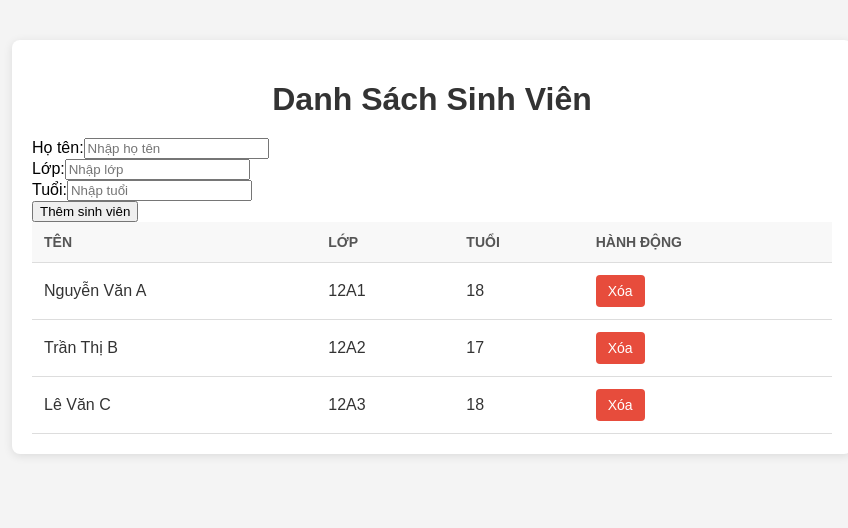
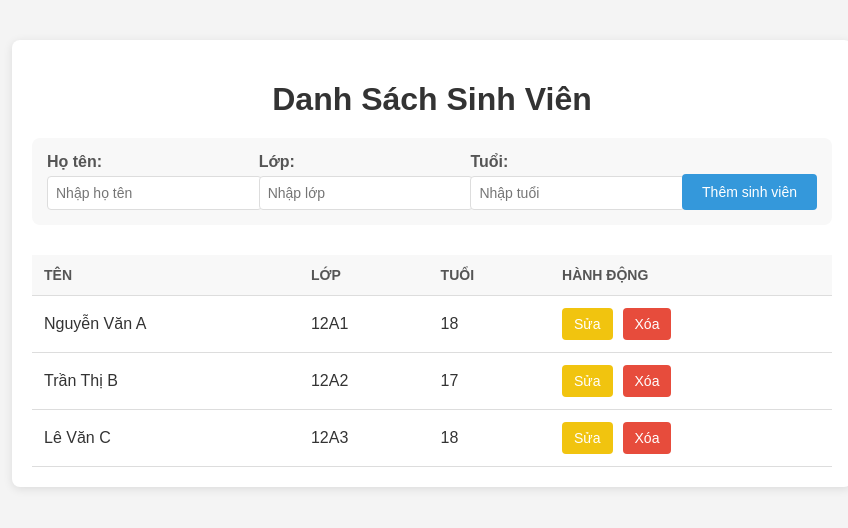
Before and after one commit to GiaBao-22682891/KTAI_ToPhanGiaBao_22682891, a React (Vite) app in the folder bao22682891/: page / in a window 1280 px wide. Shown: the top 528 px of the page, without its empty margins (208-1056 px from the left). Built offline with nearby package versions, Linux system fonts and the light colour scheme.

Commit message:
cap nhat thong tin + Minh chung

```diff
--- a/bao22682891/src/CSS/Student.css
+++ b/bao22682891/src/CSS/Student.css
@@ -19,6 +19,75 @@ h1 {
     color: #333;
     margin-bottom: 20px;
 }
+
+
+/* Form styles (Add Student) */
+
+.add-student-form {
+    display: flex;
+    flex-wrap: wrap;
+    gap: 15px;
+    margin-bottom: 30px;
+    padding: 15px;
+    background-color: #f8f8f8;
+    border-radius: 8px;
+}
+
+
+/* Form styles (Edit Student) */
+
+.edit-student-form {
+    display: flex;
+    flex-wrap: wrap;
+    gap: 15px;
+    padding: 15px;
+    background-color: #f9f9f9;
+    border-radius: 8px;
+}
+
+.form-group {
+    flex: 1;
+    min-width: 150px;
+}
+
+.form-group label {
+    display: block;
+    margin-bottom: 5px;
+    color: #555;
+    font-weight: bold;
+}
+
+.form-group input {
+    width: 100%;
+    padding: 8px;
+    border: 1px solid #ddd;
+    border-radius: 4px;
+    font-size: 14px;
+}
+
+.form-group input:focus {
+    outline: none;
+    border-color: #3498db;
+    box-shadow: 0 0 5px rgba(52, 152, 219, 0.3);
+}
+
+.add-button {
+    background-color: #3498db;
+    color: #fff;
+    border: none;
+    padding: 10px 20px;
+    border-radius: 4px;
+    cursor: pointer;
+    font-size: 14px;
+    align-self: flex-end;
+}
+
+.add-button:hover {
+    background-color: #2980b9;
+}
+
+
+/* Table styles */
 
 .student-table {
     width: 100%;
@@ -47,6 +116,21 @@ h1 {
     background-color: #f1f1f1;
 }
 
+.edit-button {
+    background-color: #f1c40f;
+    color: #fff;
+    border: none;
+    padding: 8px 12px;
+    border-radius: 4px;
+    cursor: pointer;
+    font-size: 14px;
+    margin-right: 10px;
+}
+
+.edit-button:hover {
+    background-color: #d4ac0d;
+}
+
 .delete-button {
     background-color: #e74c3c;
     color: #fff;
@@ -60,3 +144,38 @@ h1 {
 .delete-button:hover {
     background-color: #c0392b;
 }
+
+.save-button {
+    background-color: #2ecc71;
+    color: #fff;
+    border: none;
+    padding: 8px 12px;
+    border-radius: 4px;
+    cursor: pointer;
+    font-size: 14px;
+    margin-right: 10px;
+}
+
+.save-button:hover {
+    background-color: #27ae60;
+}
+
+.cancel-button {
+    background-color: #95a5a6;
+    color: #fff;
+    border: none;
+    padding: 8px 12px;
+    border-radius: 4px;
+    cursor: pointer;
+    font-size: 14px;
+}
+
+.cancel-button:hover {
+    background-color: #7f8c8d;
+}
+
+.form-buttons {
+    display: flex;
+    gap: 10px;
+    align-self: flex-end;
+}
--- a/bao22682891/src/Components/Student.jsx
+++ b/bao22682891/src/Components/Student.jsx
@@ -2,20 +2,24 @@ import React, { useState } from 'react';
 import '../CSS/Student.css';
 
 const Student = () => {
+  // Dữ liệu sinh viên mẫu
   const [students, setStudents] = useState([
     { id: 1, name: 'Nguyễn Văn A', className: '12A1', age: 18 },
     { id: 2, name: 'Trần Thị B', className: '12A2', age: 17 },
     { id: 3, name: 'Lê Văn C', className: '12A3', age: 18 },
   ]);
 
-    // State cho form input
+  // State cho form thêm sinh viên
   const [newStudent, setNewStudent] = useState({
     name: '',
     className: '',
     age: '',
   });
 
-    // Xử lý thay đổi input
+  // State cho form sửa sinh viên
+  const [editStudent, setEditStudent] = useState(null);
+
+  // Xử lý thay đổi input (thêm sinh viên)
   const handleInputChange = (e) => {
     const { name, value } = e.target;
     setNewStudent({ ...newStudent, [name]: value });
@@ -30,19 +34,56 @@ const [students, setStudents] = useState([
     }
 
     const student = {
-        id: students.length + 1, // Tạo ID đơn giản (có thể dùng UUID trong thực tế)
+      id: students.length + 1,
       name: newStudent.name,
       className: newStudent.className,
       age: parseInt(newStudent.age),
     };
 
     setStudents([...students, student]);
-    setNewStudent({ name: '', className: '', age: '' }); // Reset form
+    setNewStudent({ name: '', className: '', age: '' });
   };
 
   // Xử lý xóa sinh viên
   const handleDelete = (id) => {
     setStudents(students.filter((student) => student.id !== id));
+    if (editStudent && editStudent.id === id) {
+      setEditStudent(null); // Đóng form sửa nếu sinh viên bị xóa
+    }
+  };
+
+  // Xử lý bắt đầu sửa sinh viên
+  const handleEdit = (student) => {
+    setEditStudent({ ...student });
+  };
+
+  // Xử lý thay đổi input (sửa sinh viên)
+  const handleEditInputChange = (e) => {
+    const { name, value } = e.target;
+    setEditStudent({ ...editStudent, [name]: value });
+  };
+
+  // Xử lý lưu thông tin sửa
+  const handleSaveEdit = (e) => {
+    e.preventDefault();
+    if (!editStudent.name || !editStudent.className || !editStudent.age) {
+      alert('Vui lòng điền đầy đủ thông tin!');
+      return;
+    }
+
+    setStudents(
+      students.map((student) =>
+        student.id === editStudent.id
+          ? { ...student, name: editStudent.name, className: editStudent.className, age: parseInt(editStudent.age) }
+          : student
+      )
+    );
+    setEditStudent(null); // Đóng form sau khi lưu
+  };
+
+  // Xử lý hủy sửa
+  const handleCancelEdit = () => {
+    setEditStudent(null);
   };
 
   return (
@@ -96,11 +137,18 @@ const [students, setStudents] = useState([
         </thead>
         <tbody>
           {students.map((student) => (
-            <tr key={student.id}>
+            <React.Fragment key={student.id}>
+              <tr>
                 <td>{student.name}</td>
                 <td>{student.className}</td>
                 <td>{student.age}</td>
                 <td>
+                  <button
+                    className="edit-button"
+                    onClick={() => handleEdit(student)}
+                  >
+                    Sửa
+                  </button>
                   <button
                     className="delete-button"
                     onClick={() => handleDelete(student.id)}
@@ -109,6 +157,56 @@ const [students, setStudents] = useState([
                   </button>
                 </td>
               </tr>
+              {/* Form sửa sinh viên (inline) */}
+              {editStudent && editStudent.id === student.id && (
+                <tr>
+                  <td colSpan="4">
+                    <form className="edit-student-form" onSubmit={handleSaveEdit}>
+                      <div className="form-group">
+                        <label>Họ tên:</label>
+                        <input
+                          type="text"
+                          name="name"
+                          value={editStudent.name}
+                          onChange={handleEditInputChange}
+                          placeholder="Nhập họ tên"
+                        />
+                      </div>
+                      <div className="form-group">
+                        <label>Lớp:</label>
+                        <input
+                          type="text"
+                          name="className"
+                          value={editStudent.className}
+                          onChange={handleEditInputChange}
+                          placeholder="Nhập lớp"
+                        />
+                      </div>
+                      <div className="form-group">
+                        <label>Tuổi:</label>
+                        <input
+                          type="number"
+                          name="age"
+                          value={editStudent.age}
+                          onChange={handleEditInputChange}
+                          placeholder="Nhập tuổi"
+                        />
+                      </div>
+                      <div className="form-buttons">
+                        <button type="submit" className="save-button">Lưu</button>
+                        <button
+                          type="button"
+                          className="cancel-button"
+                          onClick={handleCancelEdit}
+                        >
+                          Hủy
+                        </button>
+                      </div>
+                    </form>
+                  </td>
+                </tr>
+              )}
+            </React.Fragment>
           ))}
         </tbody>
       </table>
```
Also changed, not shown: bao22682891/src/MinhChung/4.png (added). Lines whose indentation alone changed are shown as unchanged.
